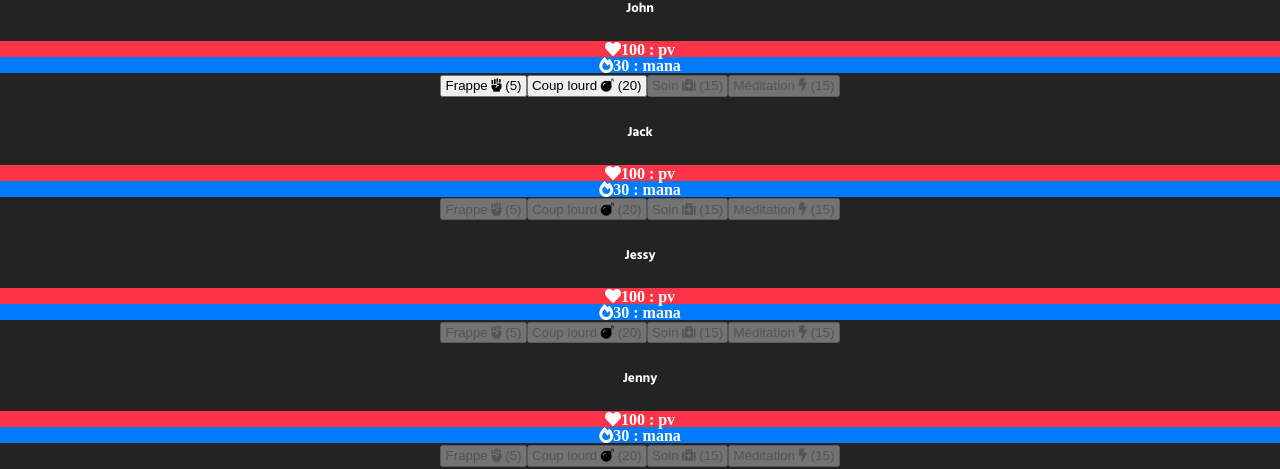
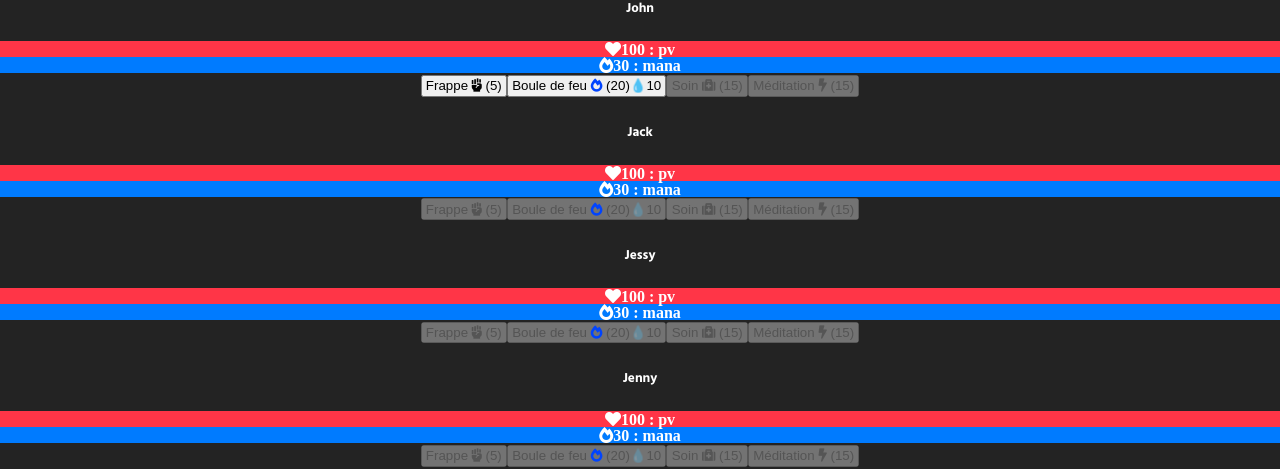
Before and after one commit to omar-ma66/react_reduce_tp, a React (Vite) app: page / in a window 1280 px wide. Shown: the part 352-821 px from the top of the page. Built offline with nearby package versions, Linux system fonts and the light colour scheme.

Commit message:
ajout de nouvelles fonctions

```diff
--- a/src/components/ButtonCapacity/ButtonCapacity.jsx
+++ b/src/components/ButtonCapacity/ButtonCapacity.jsx
@@ -2,32 +2,56 @@ import "./ButtonCapacity.css";
 import { useDispatch, useSelector } from "react-redux";
 import { useCapacity, hitBack, clearMessage } from "../../features/fight/fightSlice";
 
-function ButtonCapacity({ label = "Capacité", type = "damage", value = 5, icon = "fa-star", player }) {
+function ButtonCapacity({
+  label = "Capacité",
+  type = "damage",
+  value = 5,
+  manaCost = 0,
+  icon = "fa-star",
+  player,
+}) {
   const dispatch = useDispatch();
   const gameStatus = useSelector((state) => state.fight.gameStatus);
   const activePlayerId = useSelector((state) => state.fight.activePlayerId);
 
   const isMyTurn = activePlayerId === player?.id;
+  const isPlayerAlive = player?.pv > 0;
+  const isGamePlaying = gameStatus === "PLAYING";
 
-  // Vérifications d'éligibilité selon le type de capacité
-  let isResourceMissing = false;
-  if (type === "heal") {
-    // Impossible si pas de mana ou PV déjà au max
-    isResourceMissing = player?.mana === 0 || player?.pv === player?.pvMax;
-  } else if (type === "manaRegen") {
-    // Impossible si PV trop bas (<= 1) ou Mana déjà au max
-    isResourceMissing = player?.pv <= 1 || player?.mana === player?.manaMax;
+  // Vérification spécifique du manque de mana
+  const requiredMana = type === "heal" ? value : manaCost;
+  const hasNotEnoughMana = (player?.mana ?? 0) < requiredMana;
+
+  // Conditions spécifiques pour les autres capacités
+  const isHealInvalid = type === "heal" && (hasNotEnoughMana || player?.pv === player?.pvMax);
+  const isManaRegenInvalid = type === "manaRegen" && (player?.pv <= 1 || player?.mana === player?.manaMax);
+
+  // Le bouton est désactivé si :
+  // - Ce n'est pas son tour / joueur KO / partie finie
+  // - Manque de mana
+  // - Conditions de soin/regen non remplies
+  const isDisabled =
+    !isMyTurn ||
+    !isPlayerAlive ||
+    !isGamePlaying ||
+    (type === "damage" && hasNotEnoughMana) ||
+    isHealInvalid ||
+    isManaRegenInvalid;
+
+  // Choix de la couleur Bootstrap :
+  // - Bleu (btn-primary) si le bouton est bloqué à cause du MANA INSUFFISANT
+  // - Gris (btn-secondary) pour les autres désactivations
+  // - Vert (btn-success) quand il est actif
+  let buttonStyle = "btn-success";
+  if (isDisabled) {
+    buttonStyle = hasNotEnoughMana ? "btn-primary" : "btn-secondary";
   }
-
-  const isDisabled = !isMyTurn || player?.pv === 0 || gameStatus !== "PLAYING" || isResourceMissing;
 
   const handleAction = () => {
     if (isDisabled) return;
 
-    // 1. Déclenche l'action (dégâts, soin ou regen de mana)
-    dispatch(useCapacity({ playerId: player.id, type, value }));
+    dispatch(useCapacity({ playerId: player.id, type, value, manaCost }));
 
-    // 2. Le monstre réplique ensuite
     if (player && player.id) {
       dispatch(hitBack(player.id));
 
@@ -42,9 +66,10 @@ function ButtonCapacity({ label = "Capacité", type = "damage", value = 5, icon
       type="button"
       onClick={handleAction}
       disabled={isDisabled}
-      className={`btn ${isDisabled ? "btn-secondary" : "btn-success"} material-tooltip-main m-1`}
+      className={`btn ${buttonStyle} material-tooltip-main m-1`}
     >
       {label} <i className={`fas ${icon}`}></i> ({value})
+      {manaCost > 0 && <span className="ml-1">💧{manaCost}</span>}
     </button>
   );
 }
--- a/src/components/PlayerCard.jsx
+++ b/src/components/PlayerCard.jsx
@@ -27,16 +27,16 @@ function PlayerCard({ player }) {
         <span className="badge badge-danger ml-2 " id="degatSpanJ1"></span>
         <div className="row ">
           <div>
-            {/* 1. Attaque Basique */}
-            <ButtonCapacity label="Frappe" type="damage" value={5} icon="fa-fist-raised" player={player} />
+            {/* 1. Attaque basique : 5 dégâts, 0 Mana */}
+            <ButtonCapacity label="Frappe" type="damage" value={5} manaCost={0} icon="fa-fist-raised" player={player} />
 
-            {/* 2. Attaque Puissante */}
-            <ButtonCapacity label="Coup lourd" type="damage" value={20} icon="fa-bomb" player={player} />
+            {/* 2. Attaque puissante : 20 dégâts, 10 Mana */}
+            <ButtonCapacity label="Boule de feu" type="damage" value={20} manaCost={10} icon="fa-fire-alt" player={player} />
 
-            {/* 3. Soin (Restaure des PV en consommant du Mana) */}
+            {/* 3. Soin : Soigne jusqu'à 15 PV en dépensant jusqu'à 15 Mana */}
             <ButtonCapacity label="Soin" type="heal" value={15} icon="fa-medkit" player={player} />
 
-            {/* 4. Récupération de Mana (Restaure du Mana en consommant des PV) */}
+            {/* 4. Méditation : Récupère jusqu'à 15 Mana en dépensant jusqu'à 15 PV */}
             <ButtonCapacity label="Méditation" type="manaRegen" value={15} icon="fa-bolt" player={player} />
           </div>
         </div>
--- a/src/features/fight/fightSlice.js
+++ b/src/features/fight/fightSlice.js
@@ -38,34 +38,40 @@ export const fightSlice = createSlice({
     useCapacity: (state, action) => {
       if (state.gameStatus !== "PLAYING") return;
 
-      const { playerId, type, value } = action.payload;
+      const { playerId, type, value, manaCost = 0 } = action.payload;
       const player = state.players[playerId];
 
       if (!player || player.pv <= 0) return;
 
+      // Attaque classique / Sort
       if (type === "damage") {
-        // Attaque ordinaire
+        if (player.mana < manaCost) return; // Sécurité si le mana est insuffisant
+
+        player.mana -= manaCost;
         state.monster.pv = Math.max(0, state.monster.pv - value);
+
         if (state.monster.pv === 0) {
           state.gameStatus = "VICTORY";
           state.message = "🎉 Victoire ! Vous avez vaincu le monstre !";
           return;
         }
-      } else if (type === "heal") {
-        // Soin : Soigne X PV en consommant X Mana
-        const actualHeal = Math.min(value, player.mana); // Ne peut pas soigner plus que le mana disponible
-        const realHealedPv = Math.min(actualHeal, player.pvMax - player.pv); // Ne dépasse pas les pvMax
+      }
+      // Soin : Soigne du PV en consommant autant de Mana
+      else if (type === "heal") {
+        const actualHeal = Math.min(value, player.mana);
+        const realHealedPv = Math.min(actualHeal, player.pvMax - player.pv);
 
         player.pv += realHealedPv;
-        player.mana -= realHealedPv; // Coûte autant de mana que de PV restaurés
-        state.message = `${player.name} se soigne de ${realHealedPv} PV en dépensant ${realHealedPv} Mana !`;
-      } else if (type === "manaRegen") {
-        // Régénération de Mana : Gagne X Mana en consommant X PV
-        const actualRegen = Math.min(value, player.pv - 1); // Conserve au moins 1 PV pour ne pas se tuer soi-même
+        player.mana -= realHealedPv;
+        state.message = `${player.name} se soigne de ${realHealedPv} PV en dépendant ${realHealedPv} Mana !`;
+      }
+      // Régénération de Mana : Gagne du Mana en consommant du PV
+      else if (type === "manaRegen") {
+        const actualRegen = Math.min(value, player.pv - 1);
         const realManaGain = Math.min(actualRegen, player.manaMax - player.mana);
 
         player.mana += realManaGain;
-        player.pv -= realManaGain; // Coûte autant de PV que de Mana restauré
+        player.pv -= realManaGain;
         state.message = `${player.name} sacrifie ${realManaGain} PV pour regagner ${realManaGain} Mana !`;
       }
     },
@@ -93,9 +99,7 @@ export const fightSlice = createSlice({
         }
       }
 
-      const allPlayersDead = Object.values(state.players).every(
-        (p) => p.pv === 0
-      );
+      const allPlayersDead = Object.values(state.players).every((p) => p.pv === 0);
 
       if (allPlayersDead) {
         state.gameStatus = "DEFEAT";
```
